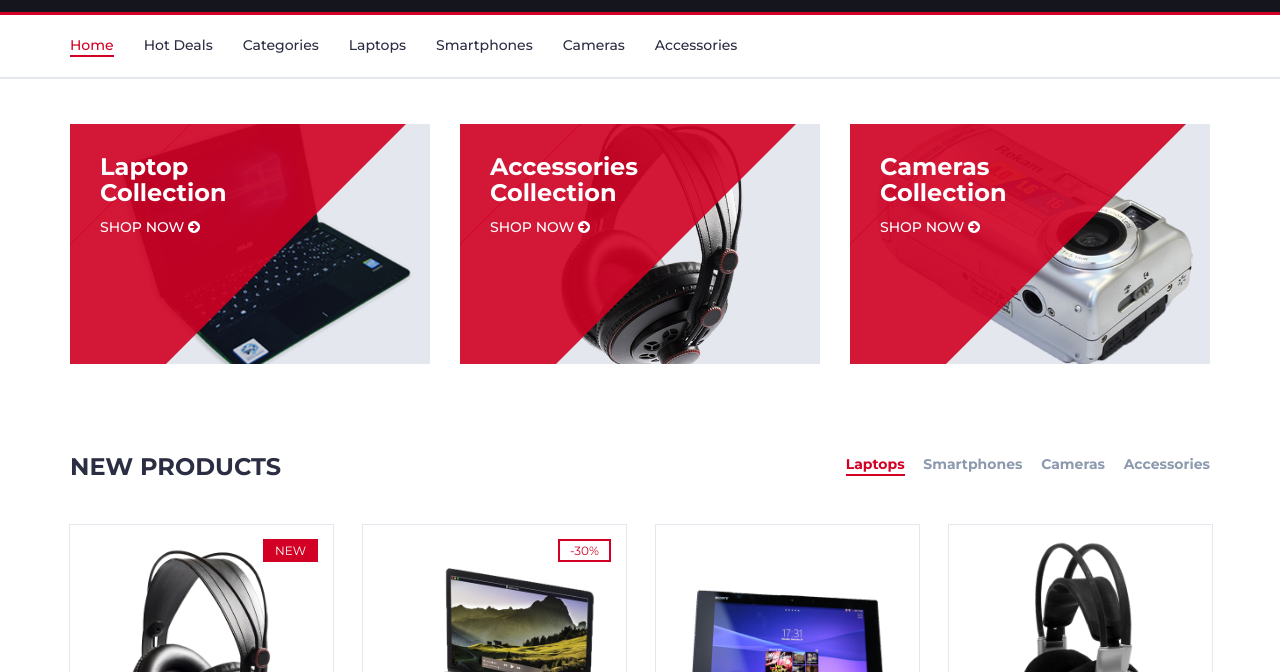
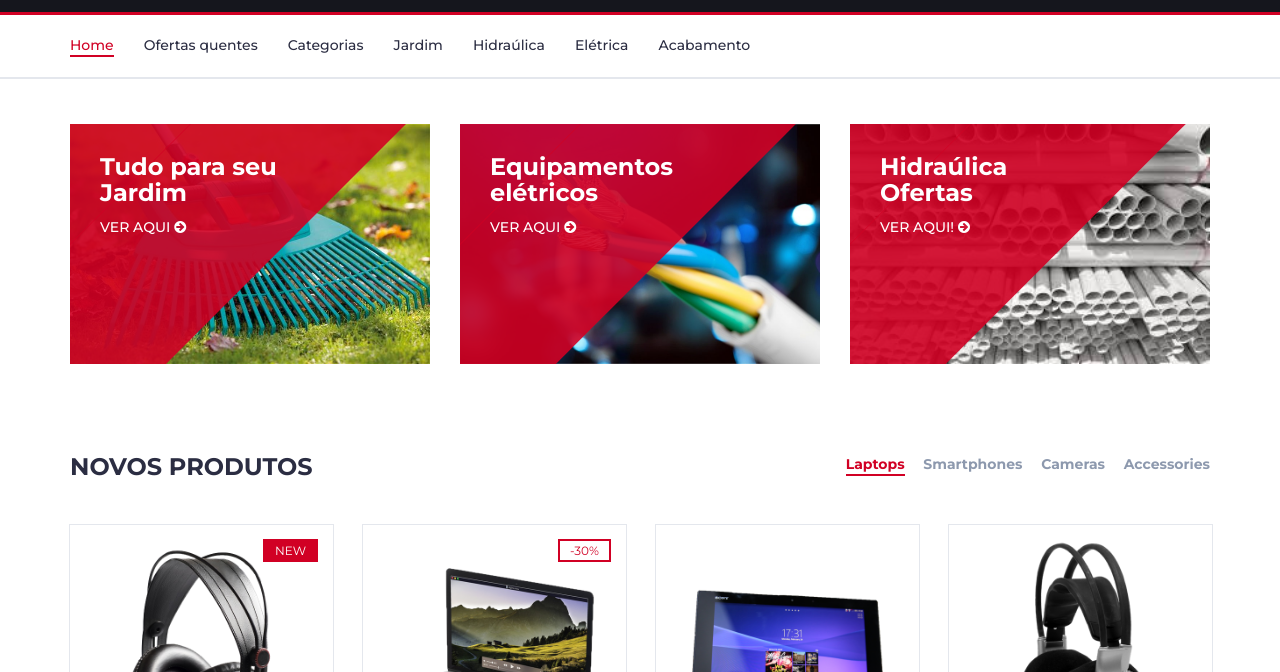
Before and after one commit to GustavoOrelio/EcommerceGazola, a plain HTML site: page index.html in a window 1280 px wide. Shown: the part 128-800 px from the top of the page. Drawn offline with Linux system fonts and the light colour scheme.

Commit message:
Alterações

```diff
--- a/index.html
+++ b/index.html
@@ -6,7 +6,7 @@
 		<meta name="viewport" content="width=device-width, initial-scale=1">
 		 <!-- The above 3 meta tags *must* come first in the head; any other head content must come *after* these tags -->
 
-		<title>Electro - HTML Ecommerce Template</title>
+		<title>Depósito Gazola</title>
 
 		<!-- Google font -->
 		<link href="https://fonts.googleapis.com/css?family=Montserrat:400,500,700" rel="stylesheet">
@@ -167,12 +167,12 @@
 					<!-- NAV -->
 					<ul class="main-nav nav navbar-nav">
 						<li class="active"><a href="#">Home</a></li>
-						<li><a href="#">Hot Deals</a></li>
-						<li><a href="#">Categories</a></li>
-						<li><a href="#">Laptops</a></li>
-						<li><a href="#">Smartphones</a></li>
-						<li><a href="#">Cameras</a></li>
-						<li><a href="#">Accessories</a></li>
+						<li><a href="#">Ofertas quentes</a></li>
+						<li><a href="#">Categorias</a></li>
+						<li><a href="#">Jardim</a></li>
+						<li><a href="#">Hidraúlica</a></li>
+						<li><a href="#">Elétrica</a></li>
+						<li><a href="#">Acabamento</a></li>
 					</ul>
 					<!-- /NAV -->
 				</div>
@@ -192,11 +192,11 @@
 					<div class="col-md-4 col-xs-6">
 						<div class="shop">
 							<div class="shop-img">
-								<img src="./img/shop01.png" alt="">
+								<img src="./img/ferramentas.jpg" alt="">
 							</div>
 							<div class="shop-body">
-								<h3>Laptop<br>Collection</h3>
-								<a href="#" class="cta-btn">Shop now <i class="fa fa-arrow-circle-right"></i></a>
+								<h3>Tudo para seu <br>Jardim</h3>
+								<a href="#" class="cta-btn">Ver aqui <i class="fa fa-arrow-circle-right"></i></a>
 							</div>
 						</div>
 					</div>
@@ -206,11 +206,11 @@
 					<div class="col-md-4 col-xs-6">
 						<div class="shop">
 							<div class="shop-img">
-								<img src="./img/shop03.png" alt="">
+								<img src="./img/eletrica.jpeg" alt="">
 							</div>
 							<div class="shop-body">
-								<h3>Accessories<br>Collection</h3>
-								<a href="#" class="cta-btn">Shop now <i class="fa fa-arrow-circle-right"></i></a>
+								<h3>Equipamentos<br> elétricos</h3>
+								<a href="#" class="cta-btn">Ver aqui <i class="fa fa-arrow-circle-right"></i></a>
 							</div>
 						</div>
 					</div>
@@ -220,11 +220,11 @@
 					<div class="col-md-4 col-xs-6">
 						<div class="shop">
 							<div class="shop-img">
-								<img src="./img/shop02.png" alt="">
+								<img src="./img/hidraulica.jpg" alt="">
 							</div>
 							<div class="shop-body">
-								<h3>Cameras<br>Collection</h3>
-								<a href="#" class="cta-btn">Shop now <i class="fa fa-arrow-circle-right"></i></a>
+								<h3>Hidraúlica<br>Ofertas</h3>
+								<a href="#" class="cta-btn">Ver aqui! <i class="fa fa-arrow-circle-right"></i></a>
 							</div>
 						</div>
 					</div>
@@ -246,7 +246,7 @@
 					<!-- section title -->
 					<div class="col-md-12">
 						<div class="section-title">
-							<h3 class="title">New Products</h3>
+							<h3 class="title">Novos Produtos</h3>
 							<div class="section-nav">
 								<ul class="section-tab-nav tab-nav">
 									<li class="active"><a data-toggle="tab" href="#tab1">Laptops</a></li>
@@ -269,7 +269,7 @@
 										<!-- product -->
 										<div class="product">
 											<div class="product-img">
-												<img src="./img/product01.png" alt="">
+												<img src="./img/ferramentas.jpg" alt="">
 												<div class="product-label">
 													<span class="sale">-30%</span>
 													<span class="new">NEW</span>
```
Also changed, not shown: img/eletrica.jpeg (added), img/ferramentas.jpg (added), img/hidraulica.jpg (added).
